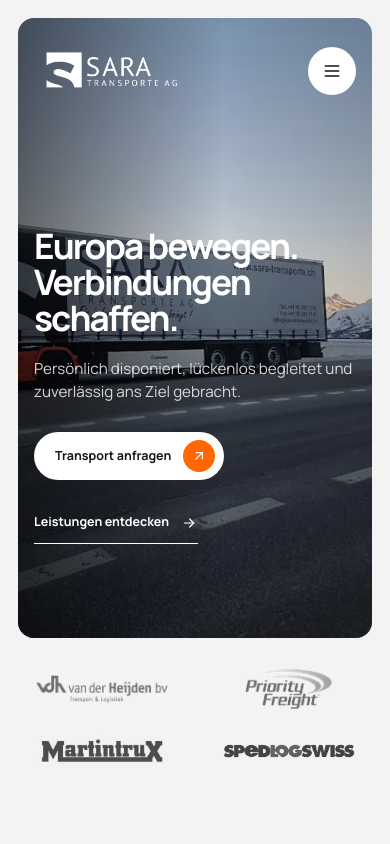
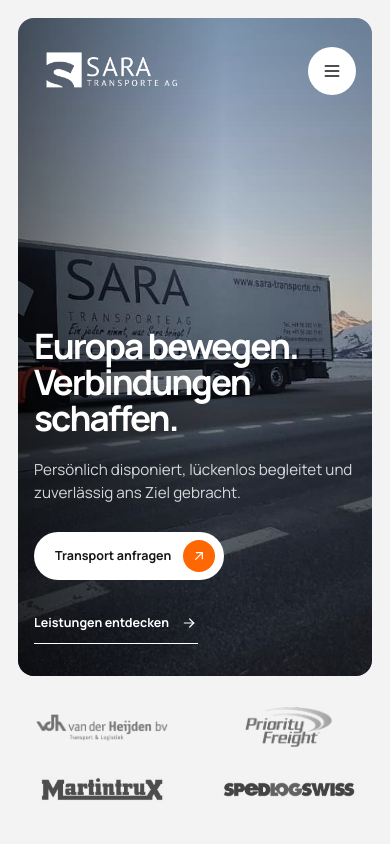
Before and after one commit to ardijancuri/sara-transporte, a Next.js app: page / in a window 390 px wide. Shown: the top 844 px of the page. Built offline with nearby package versions, Linux system fonts and the light colour scheme.

Commit message:
Improve mobile hero spacing and update impact image

```diff
--- a/app/globals.css
+++ b/app/globals.css
@@ -2645,7 +2645,7 @@
   }
 
   .hero-home {
-    min-height: clamp(550px, 74svh, 620px);
+    min-height: clamp(590px, 78svh, 670px);
     background-position: 59% center;
   }
 
@@ -2659,6 +2659,10 @@
     bottom: 94px;
     left: 16px;
     width: auto;
+  }
+
+  .hero-home .hero-content {
+    bottom: max(32px, env(safe-area-inset-bottom));
   }
 
   .hero h1,
--- a/components/HomePage.tsx
+++ b/components/HomePage.tsx
@@ -349,8 +349,8 @@
           </div>
           <div className="impact-image">
             <Image
-              src="/assets/legacy/2023/10/image00174.jpeg"
-              alt="Sara Transporte LKW vor Schweizer Berglandschaft"
+              src="/assets/legacy/2026/01/5.jpeg"
+              alt="Orangefarbener Scania LKW am Logistikstandort"
               fill
               sizes="(max-width: 900px) calc(100vw - 32px), 42vw"
             />
```
